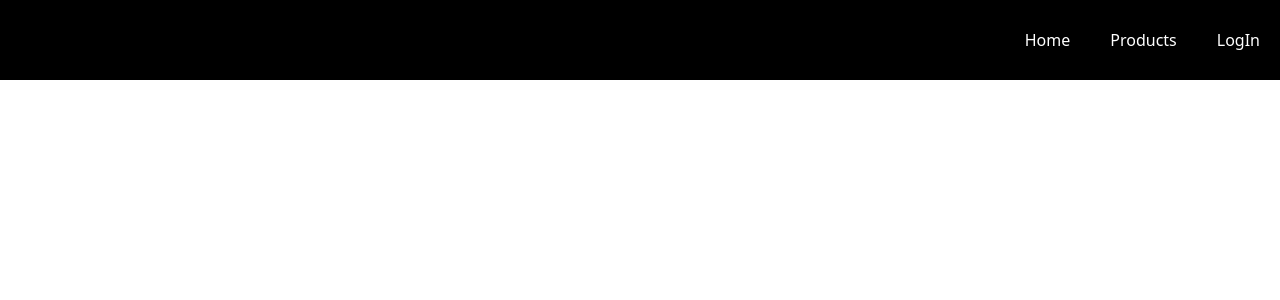
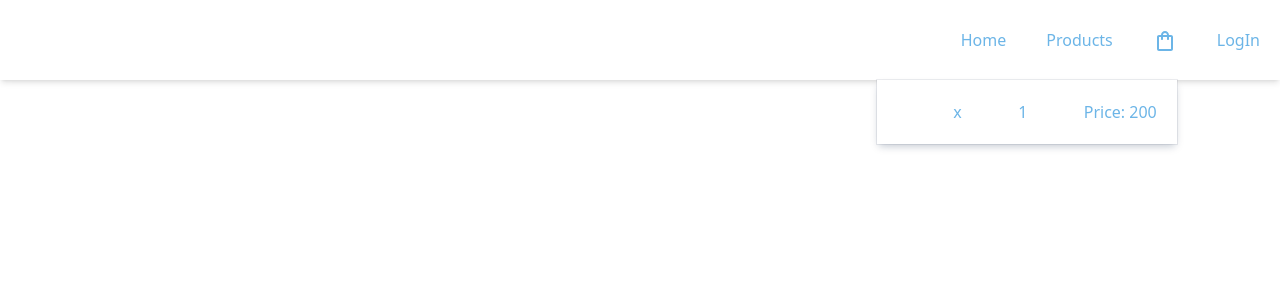
Before and after one commit to alirazawork7/ecomproject, a React (Vite) app: page / in a window 1280 px wide. Shown: the top 300 px of the page. Built offline with nearby package versions, Linux system fonts and the light colour scheme.

Commit message:
cart ui added

```diff
--- /dev/null
+++ b/src/components/Cart/Cart.jsx
@@ -0,0 +1,17 @@
+import ShoppingBagOutlinedIcon from '@mui/icons-material/ShoppingBagOutlined';
+const Cart = () => {
+    return (
+        <div>
+            <ShoppingBagOutlinedIcon sx={{color: '#6cb5e7'}}></ShoppingBagOutlinedIcon>
+            <ul className='absolute right-[0] w-[300px] bg-[white] top-[100%] p-[20px] shadow-[rgba(9,30,66,0.25)_0px_4px_8px_-2px,rgba(9,30,66,0.08)_0px_0px_0px_1px]'>
+                <li className='flex justify-between'>
+                    <img src=''></img>
+                    <p>x</p>
+                    <p>1</p>
+                    <h6>Price: 200</h6>
+                </li>
+            </ul>
+        </div>
+    )
+}
+export default Cart;
--- a/src/components/Products/ProductItem.jsx
+++ b/src/components/Products/ProductItem.jsx
@@ -8,8 +8,8 @@ const ProductItem = (props) => {
                         <img className="h-[160px]" src={props.image}></img>
                     </div>
 
-                    <h3 className="text-center text-xl mb-[10px] font-semibold">{props.title}</h3>
-                    <h4 className="text-center text-lg font-medium mb-[5px]">Price: {props.price}Rs</h4>
+                    <h5 className="text-center mb-[10px] font-semibold">{props.title}</h5>
+                    <h6 className="text-center font-medium mb-[5px]">Price: {props.price}Rs</h6>
 
                 </div>
             </Link>
--- a/src/layout/Header/Header.jsx
+++ b/src/layout/Header/Header.jsx
@@ -2,27 +2,32 @@ import {Link} from 'react-router-dom'
 import { useContext } from 'react';
 import store from '../../store/store';
 import { useNavigate } from 'react-router-dom';
+import Cart from '../../components/Cart/Cart';
+import classes from './Header.module.css';
 const Header = () => {
     const ctx = useContext(store);
     const navigate = useNavigate();
     return (
-        <header className='bg-[black] text-white fixed w-[100%] h-[80px] px-[20px]'>
+        <header className='bg-[white] text-[#6cb5e7] fixed w-[100%] h-[80px] px-[20px] shadow-md'>
             <nav className='flex justify-end h-[100%]'>
-                <ul className='flex gap-[40px] items-center'>
-                    <li>
+                <ul className={`flex gap-[40px] ${classes.linksContainer}`}>
+                    <li className='flex items-center'>
                         <Link to="/">Home</Link>
                     </li>
-                    <li>
+                    <li className='flex items-center'>
                         <Link to="/products">Products</Link>
                     </li>
-                    {ctx.token && <li>
+                    <li className='flex items-center relative'>
+                        <Cart></Cart>
+                    </li>
+                    {ctx.token && <li className='flex items-center'>
                         <button onClick={() => {
                             ctx.setToken(false)
                             navigate('/login')
                         }}>Logout</button>
                     </li>}
-                    {!ctx.token && <li>
-                        <Link to="/login">LogIn</Link>
+                    {!ctx.token && <li className='flex items-center'>
+                        <Link className='flex items-center' to="/login">LogIn</Link>
                     </li>}
 
                 </ul>
--- /dev/null
+++ b/src/layout/Header/Header.module.css
@@ -0,0 +1,3 @@
+.linksContainer li a {
+    color: #6cb5e7;
+}
--- a/src/layout/SideBar/SideBar.jsx
+++ b/src/layout/SideBar/SideBar.jsx
@@ -13,9 +13,12 @@ const SideBar = (props) => {
         fetchCategories();
     }, [])
     return (
-        <div className="fixed left-0 top-[80px] bg-[white] w-[320px] h-[calc(100vh-48px)] shadow-[rgba(50,50,93,0.25)_0px_2px_5px_-1px,rgba(0,0,0,0.3)_0px_1px_3px_-1px]">
+        <div className="pt-[40px] fixed left-0 top-[81px] bg-[white] w-[320px] h-[calc(100vh-48px)]">
            <form>
-                <input onChange={props.onSearch} id="search" value={props.search} type='text' placeholder='Search' className='shadow-[rgba(50,50,93,0.25)_0px_6px_12px_-2px,rgba(0,0,0,0.3)_0px_3px_7px_-3px] w-[100%] p-[20px]'></input>
+            <div className="px-[20px]">
+            <input onChange={props.onSearch} id="search" value={props.search} type='text' placeholder='Search' className='w-[100%] px-[15px] py-[10px] shadow-[rgba(0,0,0,0.1)_0px_0px_5px_0px,_rgba(0,0,0,0.1)_0px_0px_1px_0px]'></input>
+            </div>
+
            </form>
                 <ul>
                     {categories.map((element) => {
--- a/src/main.jsx
+++ b/src/main.jsx
@@ -9,7 +9,7 @@ import App from './App.jsx'
 import Home from './pages/home/home.jsx';
 import Contact from './pages/Contact/Contact.jsx';
 import ErrorPage from './pages/ErrorPage/ErrorPage';
-import Products from './pages/Products/Products.jsx';
+import Products from './pages/products/products.jsx';
 import ProductDetail from './pages/productDetail/ProductDetail';
 import SignIn from './pages/SignIn/SignIn';
 const router = createBrowserRouter([
```
